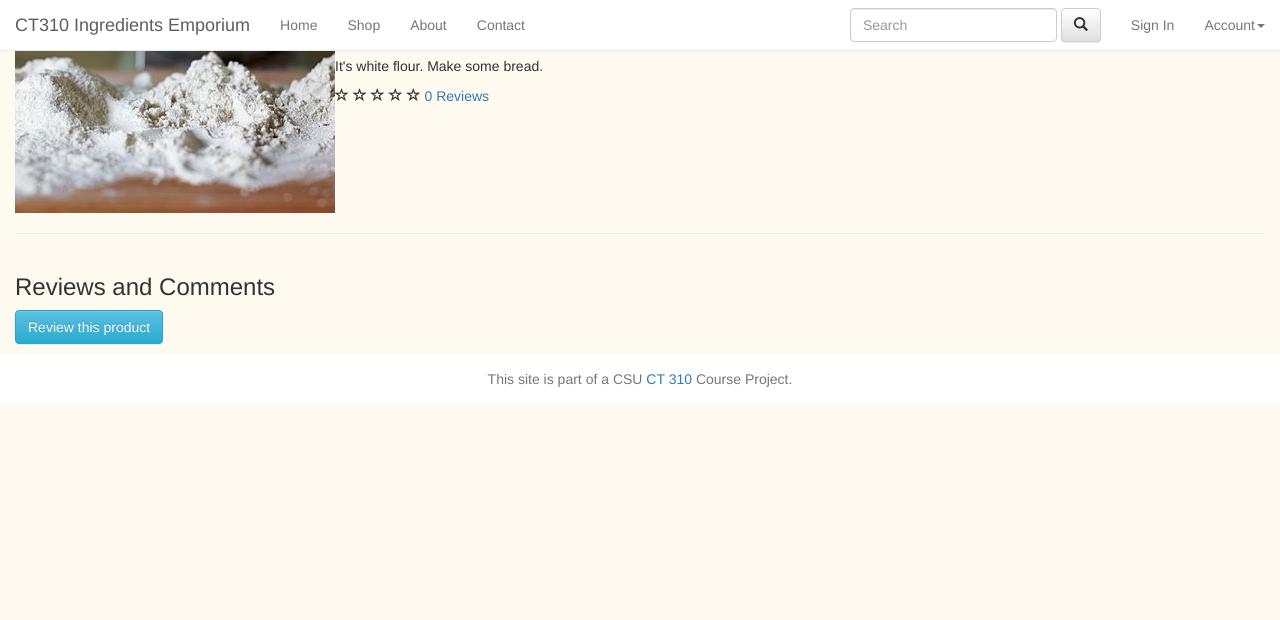
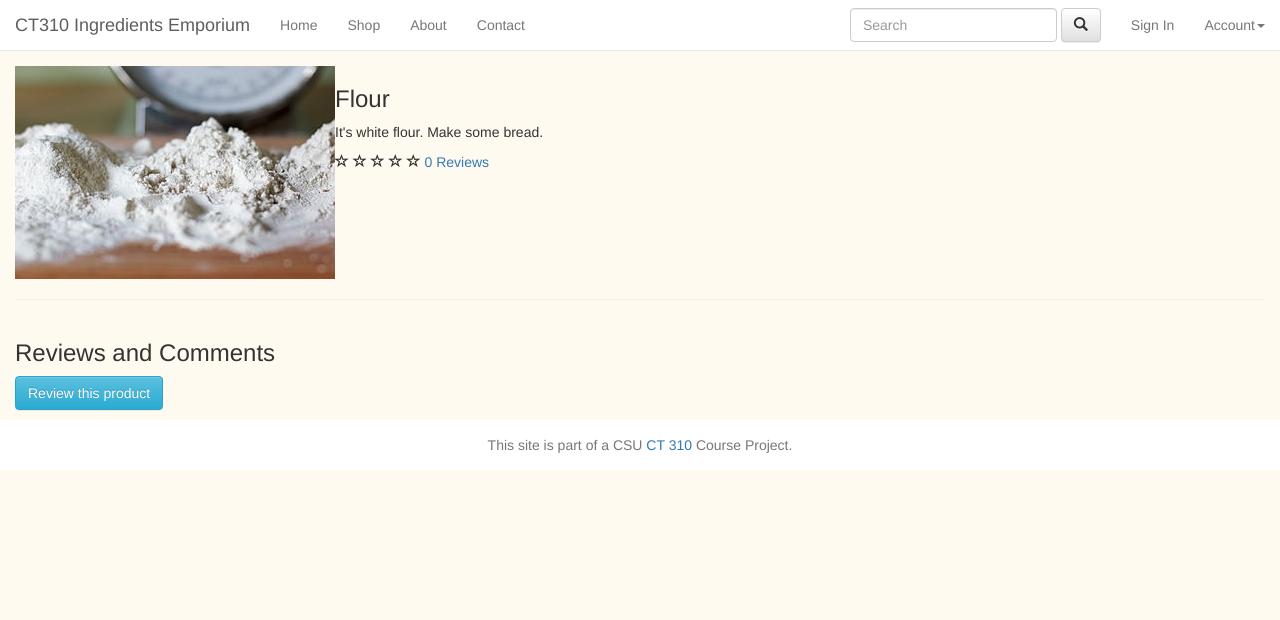
Before and after one commit to mjrerle/webdevp1, a PHP site: page /products.php?action=view&id=0 in a window 1280 px wide. Shown: the top 620 px of the page. Run offline with PHP 8.4, Linux system fonts and the light colour scheme; some libraries are stand-ins or nearby versions.

Commit message:
Fixed overlapping navbar on product details page.

```diff
--- a/css/stylesheet.css
+++ b/css/stylesheet.css
@@ -37,6 +37,7 @@ nav > .container {
     background: white none;
     box-shadow: none;
     -webkit-box-shadow: none;
+    margin: 0;
 }
 
 /* ----- HOMEPAGE STYLES ----- */
@@ -109,6 +110,12 @@ nav > .container {
     color: #333;
 }
 
+/* ----- PRODUCT PAGE STYLES ----- */
+
+.product-details {
+    padding-top: 15px;
+}
+
 /* ----- FOOTER STYLES ----- */
 
 .footer {
--- a/templates/header.php
+++ b/templates/header.php
@@ -22,7 +22,7 @@
 <body>
 
     <!-- Fixed navbar -->
-    <nav class="navbar navbar-default navbar-fixed-top">
+    <nav class="navbar navbar-default navbar-static-top">
         <div class="container">
             <div class="navbar-header">
                 <button type="button" class="navbar-toggle collapsed" data-toggle="collapse" data-target="#navbar" aria-expanded="false" aria-controls="navbar">
--- a/templates/product_page.php
+++ b/templates/product_page.php
@@ -14,7 +14,7 @@ $reviewArray = $reviewStore->getProductReviews($productID);
 $reviewCount = count($reviewArray);
 
 ?>
-<div class="container-fluid" id="detailsContent">
+<div class="container-fluid product-details">
     <div class="row">
         <div class="col-sm-3" id="productImgCol">
             <img src="<?php echo $ingredient->imgURL; ?>" alt="product image" style="width:320px;">
```
